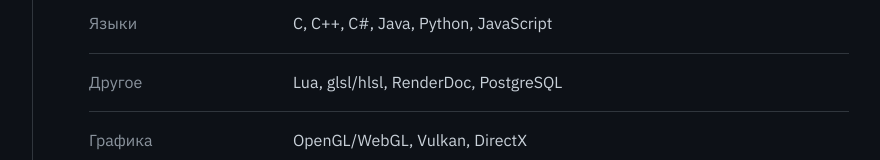
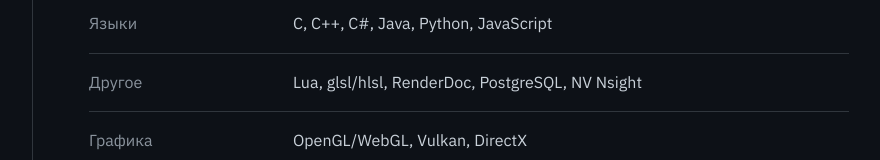
Before and after one commit to Tim2303/tim2303.github.io, a plain HTML site: page index.html in a window 1280 px wide. Shown: the part 2113-2273 px from the top of the page, without its empty margins (357-1237 px from the left). Drawn offline with Linux system fonts and the light colour scheme.

Commit message:
Update index.html

```diff
--- a/index.html
+++ b/index.html
@@ -170,7 +170,7 @@
             <h2>Стек</h2>
             <dl class="facts">
                 <div><dt>Языки</dt><dd>C, C++, C#, Java, Python, JavaScript</dd></div>
-                <div><dt>Другое</dt><dd>Lua, glsl/hlsl, RenderDoc, PostgreSQL</dd></div>
+                <div><dt>Другое</dt><dd>Lua, glsl/hlsl, RenderDoc, PostgreSQL, NV Nsight</dd></div>
                 <div><dt>Графика</dt><dd>OpenGL/WebGL, Vulkan, DirectX</dd></div>
                 <div><dt>Движки и редакторы</dt><dd>Unity, Unreal Engine, Blender</dd></div>
                 <div><dt>Веб и инфраструктура</dt><dd>HTML5, CSS3, Node.js, Docker</dd></div>
```
